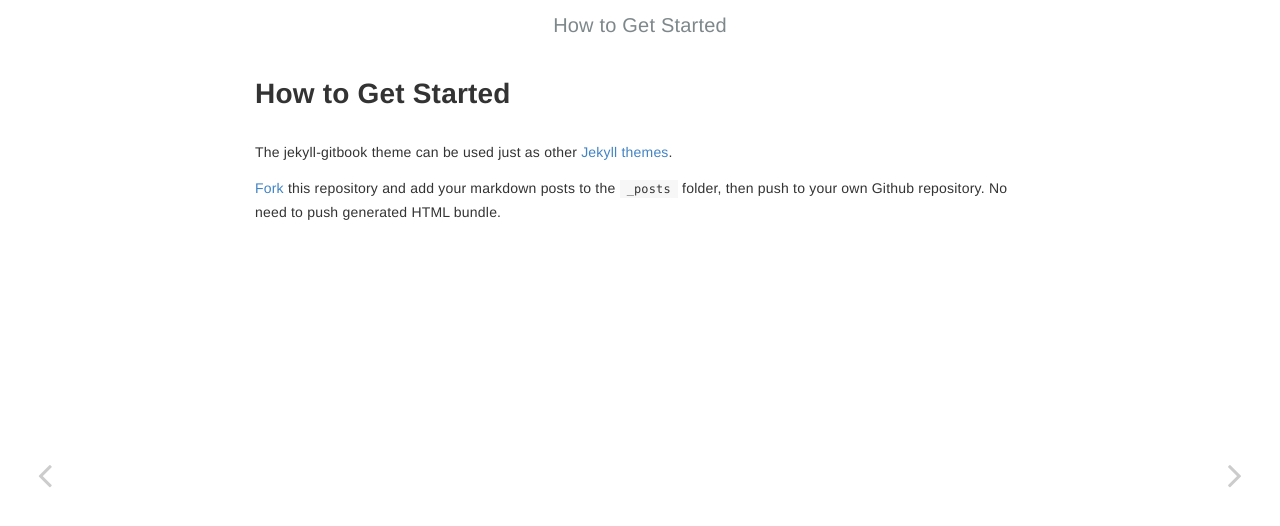
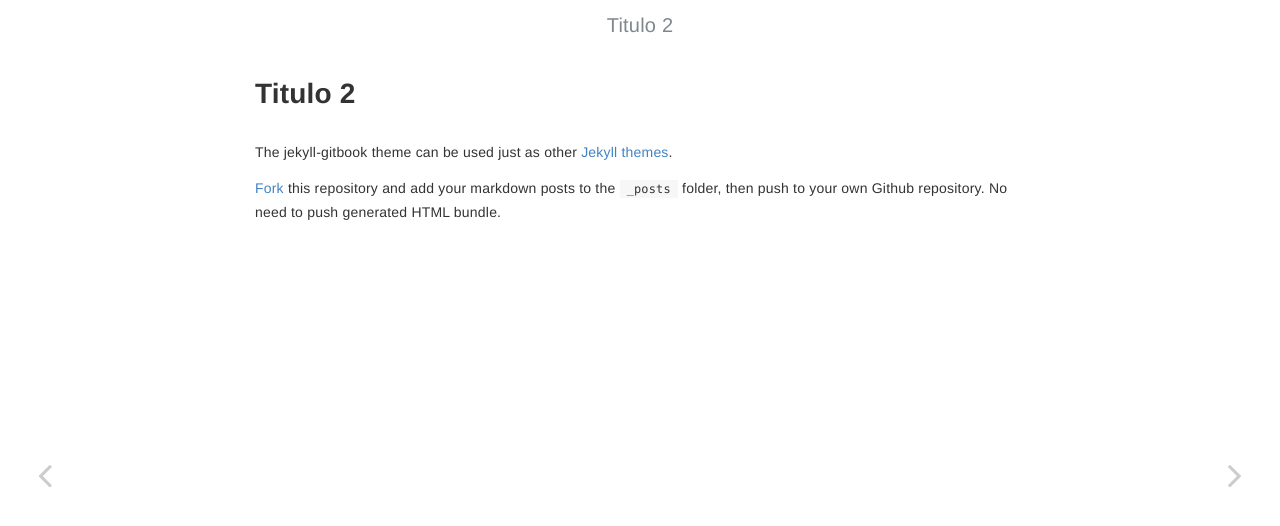
Before and after one commit to JesusCoya/JesusCoya.github.io, a Jekyll site: the page built from _posts/2019-04-28-howto.md, in a window 1280 px wide. Shown: the top 526 px of the page. Built offline with Jekyll 4.4.1, drawn with Linux system fonts in a browser that asks for light colours.

Commit message:
Update 2019-04-28-howto.md

```diff
--- a/_posts/2019-04-28-howto.md
+++ b/_posts/2019-04-28-howto.md
@@ -1,8 +1,8 @@
 ---
-title: How to Get Started
+title: Titulo 2
 author: Tao He
 date: 2019-04-28
-category: Jekyll
+category: Matemáticas
 layout: post
 ---
 
```
